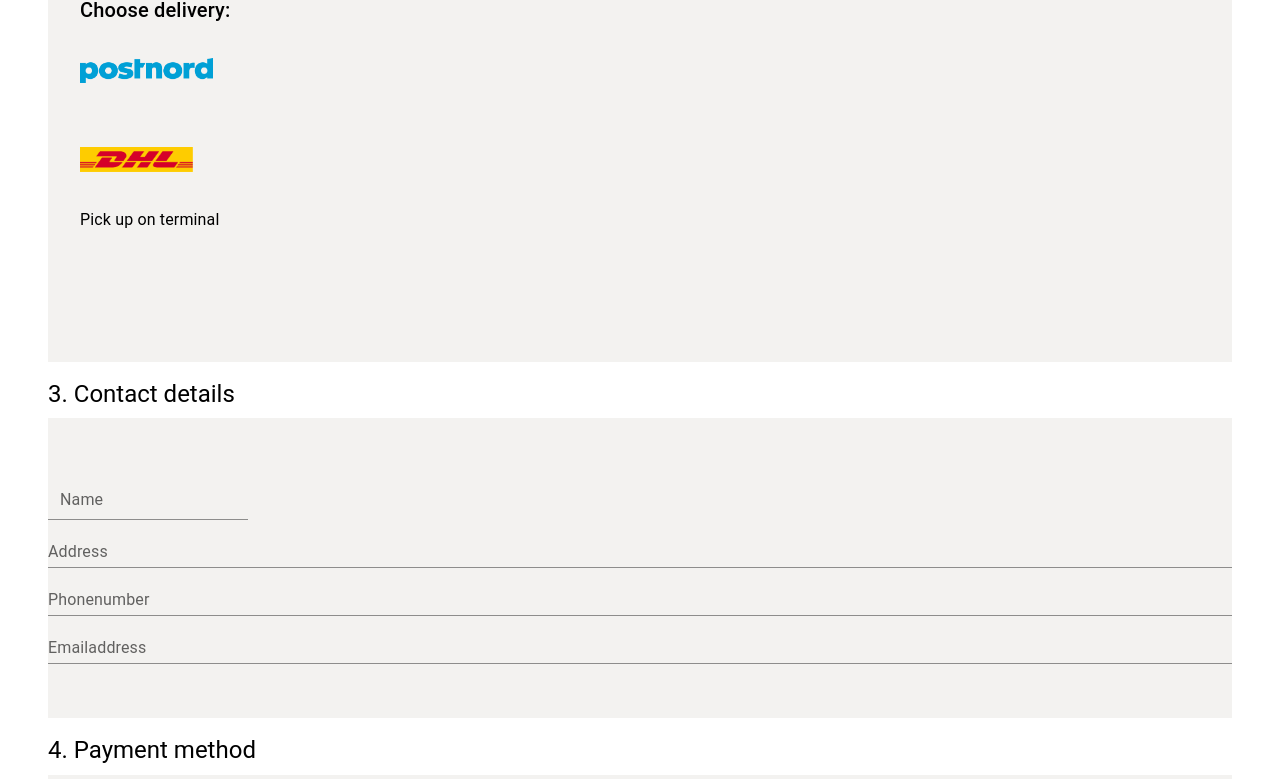
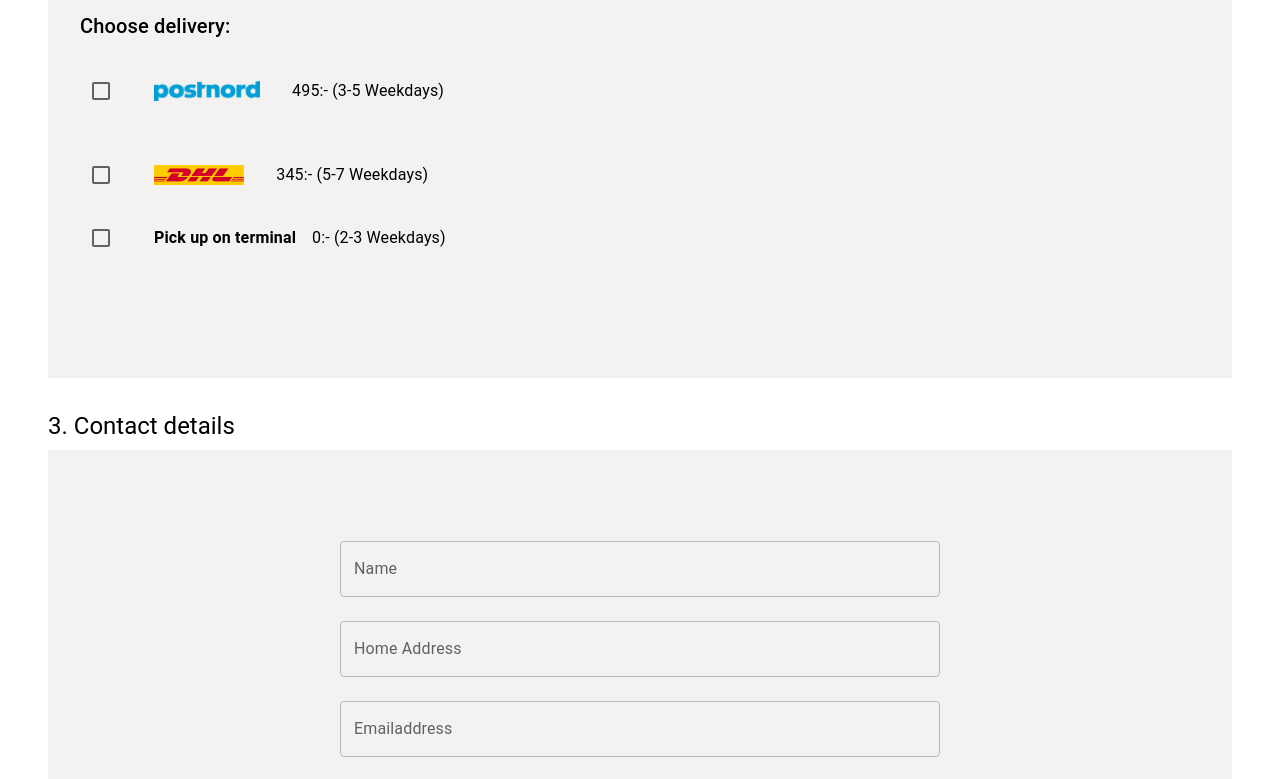
Before and after one commit to mirrenil/commeci-commeca-webbshop, a React (Create React App) app: page /checkoutpage in a window 1280 px wide. Shown: the part 695-1474 px from the top of the page. Built offline with nearby package versions, Linux system fonts and the light colour scheme; a web font is replaced by a local one.

Commit message:
form for contact details

```diff
--- a/src/components/CheckoutPage.tsx
+++ b/src/components/CheckoutPage.tsx
@@ -1,11 +1,11 @@
-import { Box, Button, FormControl, Input, InputLabel, Typography } from "@mui/material";
-import PostnordLogo from "../assets/images/PostnordLogo.webp"
-import DhlLogo from "../assets/images/DhlLogo.png"
+import { Box, Button, Checkbox, TextField, Typography } from "@mui/material";
+import PostnordLogo from "../assets/images/PostnordLogo.webp";
+import DhlLogo from "../assets/images/DhlLogo.png";
 
 function CheckoutPage() {
   return (
-    <div style={{ display: "flex", flexDirection: "column", margin: "3rem"}}>
-      <Typography variant="h5" gutterBottom style={{ marginTop: "1rem"}}>
+    <div style={{ display: "flex", flexDirection: "column", margin: "3rem" }}>
+      <Typography variant="h5" gutterBottom style={{ marginTop: "1rem" }}>
         1. Shopping Cart
       </Typography>
       <Box
@@ -15,7 +15,7 @@ function CheckoutPage() {
         }}
       />
 
-    <Typography variant="h5" gutterBottom style={{ marginTop: "1rem"}}>
+      <Typography variant="h5" gutterBottom style={{ marginTop: "2rem" }}>
         2. Delivery method
       </Typography>
       <Box
@@ -24,57 +24,126 @@ function CheckoutPage() {
           backgroundColor: "#F3F2F0",
         }}
       >
-      <Typography variant="h6" gutterBottom style={{ marginTop: "2rem", marginLeft: "2rem"}}>
+        <Typography
+          variant="h6"
+          gutterBottom
+          style={{ marginTop: "2rem", marginLeft: "2rem" }}
+        >
           Choose delivery:
         </Typography>
+
+        <Box
+          style={{
+            display: "flex",
+            flexDirection: "row",
+            alignItems: "center",
+            marginLeft: "2rem",
+          }}
+        >
+          <Checkbox />
           <Box
             component="img"
             display="flex"
-          style={{ height: "25px", margin: "2rem" }}
+            style={{ height: "20px", margin: "2rem", justifyContent: "center" }}
             src={PostnordLogo}
+          />
+          <Typography style={{}}>495:- (3-5 Weekdays)</Typography>
+        </Box>
+
+        <Box
+          style={{
+            display: "flex",
+            flexDirection: "row",
+            alignItems: "center",
+            marginLeft: "2rem",
+          }}
         >
-      </Box>
+          <Checkbox />
           <Box
             component="img"
-          style={{ height: "25px", margin: "2rem" }}
+            display="flex"
+            style={{ height: "20px", margin: "2rem", justifyContent: "center" }}
             src={DhlLogo}
           />
-         <Typography variant="body1" gutterBottom style={{marginLeft: "2rem"}}>
+          <Typography style={{}}>345:- (5-7 Weekdays)</Typography>
+        </Box>
+
+        <Box
+          style={{
+            display: "flex",
+            flexDirection: "row",
+            alignItems: "center",
+            marginLeft: "2rem",
+          }}
+        >
+          <Checkbox />
+          <Typography
+            variant="body1"
+            style={{ marginLeft: "2rem", fontWeight: "bold" }}
+          >
             Pick up on terminal
           </Typography>
+          <Typography style={{ marginLeft: "1rem" }}>
+            0:- (2-3 Weekdays)
+          </Typography>
         </Box>
-
-    <Typography variant="h5" gutterBottom style={{ marginTop: "1rem"}}>
+      </Box>
+      <Typography variant="h5" gutterBottom style={{ marginTop: "2rem" }}>
         3. Contact details
       </Typography>
       <Box
         sx={{
-        height: 300,
+          height: 470,
           backgroundColor: "#F3F2F0",
           display: "flex",
           flexDirection: "column",
-        justifyContent: "center"
+          alignItems: "center",
+          justifyContent: "center",
         }}
       >
-      <FormControl variant="filled" style={{width: "200px", alignItems: "center" }}>
-      <InputLabel htmlFor="component-simple">Name</InputLabel>
-      <Input id="filled-basic" />
-    </FormControl>
-    <FormControl variant="standard">
-      <InputLabel htmlFor="component-simple">Address</InputLabel>
-      <Input id="component-simple" />
-    </FormControl>
-    <FormControl variant="standard">
-      <InputLabel htmlFor="component-simple">Phonenumber</InputLabel>
-      <Input id="component-simple" />
-    </FormControl>
-    <FormControl variant="standard">
-      <InputLabel htmlFor="component-simple">Emailaddress</InputLabel>
-      <Input id="component-simple" />
-    </FormControl>
+        <Box
+          sx={{
+            display: "flex",
+            flexDirection: "column",
+            width: "600px",
+          }}
+        >
+          <TextField
+            id="name-input"
+            name="name"
+            label="Name"
+            type="text"
+            color="primary"
+            margin="normal"
+          />
+          <TextField
+            id="address-input"
+            name="address"
+            label="Home Address"
+            type="text"
+            color="primary"
+            margin="normal"
+          />
+          <TextField
+            id="email-input"
+            name="email"
+            label="Emailaddress"
+            type="text"
+            color="primary"
+            margin="normal"
+          />
+          <TextField
+            id="phonennumber-input"
+            name="phonenumber"
+            label="Phonenumber"
+            type="text"
+            color="primary"
+            margin="normal"
+          />
+        </Box>
       </Box>
 
-    <Typography variant="h5" gutterBottom style={{ marginTop: "1rem"}}>
+      <Typography variant="h5" gutterBottom style={{ marginTop: "2rem" }}>
         4. Payment method
       </Typography>
       <Box
@@ -98,7 +167,6 @@ function CheckoutPage() {
       >
         Confirm purchase
       </Button>
-
     </div>
   );
 }
```
Lines whose indentation alone changed are shown as unchanged.
